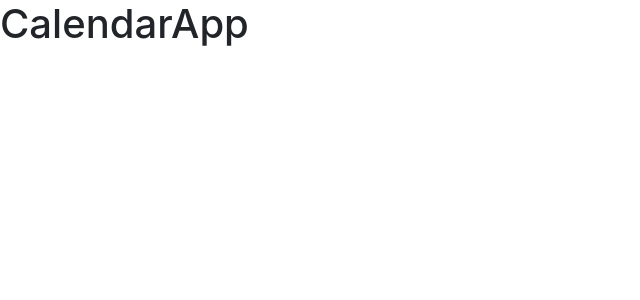
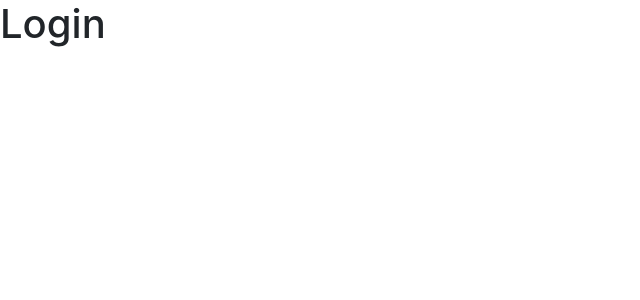
Before and after one commit to AngelCruzL/tsx-calendar, a React (Vite) app: page /login in a window 1280 px wide. Shown: the top 300 px of the page, without its empty margins (0-640 px from the left). Built offline with nearby package versions, Linux system fonts and the light colour scheme.

Commit message:
feat: adding router

```diff
--- a/package.json
+++ b/package.json
@@ -14,6 +14,7 @@
   "devDependencies": {
     "@types/react": "^17.0.0",
     "@types/react-dom": "^17.0.0",
+    "@types/react-router-dom": "^5.1.8",
     "@vitejs/plugin-react-refresh": "^1.3.1",
     "typescript": "^4.3.2",
     "vite": "^2.4.3"
--- a/src/CalendarApp.tsx
+++ b/src/CalendarApp.tsx
@@ -1,9 +1,11 @@
 import React from 'react';
+
+import AppRouter from './components/router/AppRouter';
 
 function CalendarApp() {
   return (
     <div>
-      <h1>CalendarApp</h1>
+      <AppRouter />
     </div>
   );
 }
--- /dev/null
+++ b/src/components/auth/LoginScreen.tsx
@@ -0,0 +1,11 @@
+import React from 'react';
+
+function LoginScreen() {
+  return (
+    <div>
+      <h1>Login</h1>
+    </div>
+  );
+}
+
+export default LoginScreen;
--- /dev/null
+++ b/src/components/calendar/CalendarScreen.tsx
@@ -0,0 +1,11 @@
+import React from 'react';
+
+const CalendarScreen = () => {
+  return (
+    <div>
+      <h1>CalendarScreen</h1>
+    </div>
+  );
+};
+
+export default CalendarScreen;
--- /dev/null
+++ b/src/components/router/AppRouter.tsx
@@ -0,0 +1,25 @@
+import React from 'react';
+import {
+  BrowserRouter as Router,
+  Switch,
+  Route,
+  Link,
+  Redirect,
+} from 'react-router-dom';
+
+import LoginScreen from '../auth/LoginScreen';
+import CalendarScreen from '../calendar/CalendarScreen';
+
+const AppRouter = () => {
+  return (
+    <Router>
+      <Switch>
+        <Route exact path="/login" component={LoginScreen} />
+        <Route exact path="/" component={CalendarScreen} />
+        <Redirect to="/" />
+      </Switch>
+    </Router>
+  );
+};
+
+export default AppRouter;
```
Also changed, not shown: 1 other file (tests, documents, lock files or other folders).
